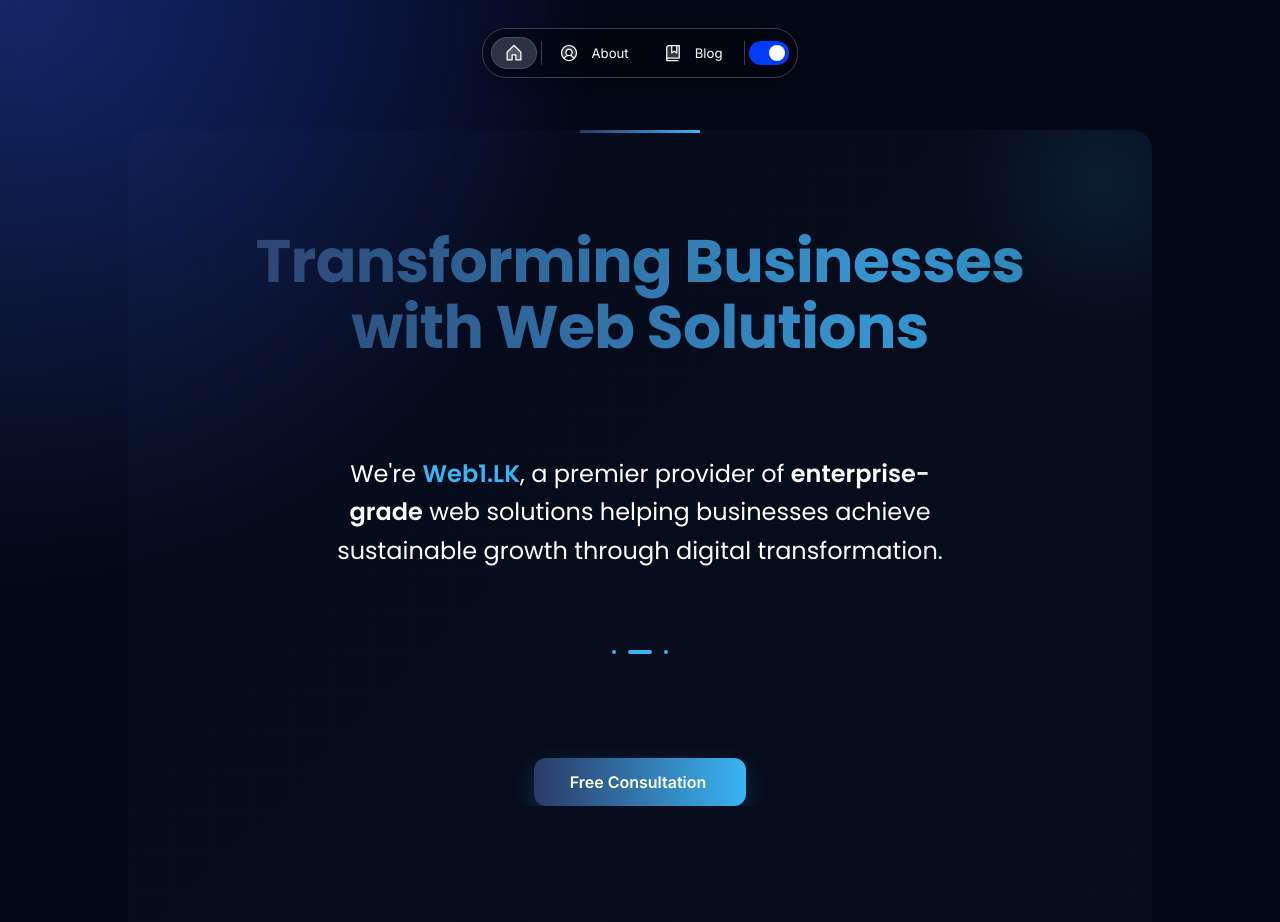
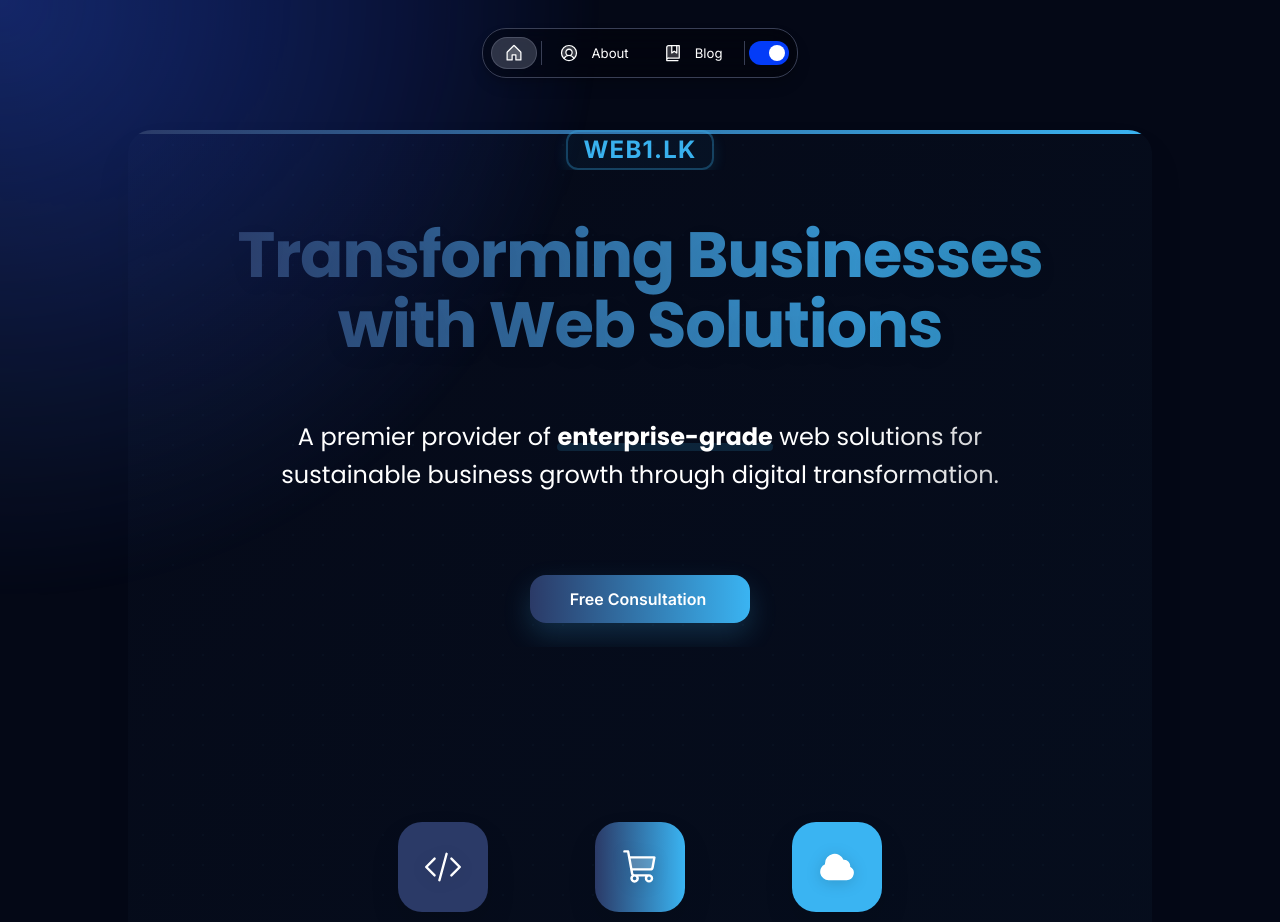
Before and after one commit to crimsonml/Web1.lk-Test, a Next.js app: page / in a window 1280 px wide. Shown: the top 922 px of the page. Built offline with nearby package versions, Linux system fonts and the light colour scheme.

Commit message:
Redesign Hero Section with modern styling, improved layout, and enhanced visual elements for better user experience

```diff
--- a/src/app/page.tsx
+++ b/src/app/page.tsx
@@ -73,95 +73,98 @@
           }),
         }}
       />
-      {/* Hero Section - Elegantly Redesigned */}
+      {/* Hero Section - Modern Professional Redesign */}
       <Flex
         fillWidth
         style={{
           position: "relative",
           overflow: "hidden",
-          marginTop: "var(--spacing-l)",
+          marginTop: "var(--spacing-xl)",
           marginBottom: "var(--spacing-xxl)",
-          borderRadius: "20px",
+          borderRadius: "24px",
+          border: "1px solid var(--color-neutral-weak)",
+          boxShadow: "0 20px 40px rgba(0,0,0,0.05)",
         }}
       >
-        {/* Background with subtle gradient and pattern */}
+        {/* Clean background with subtle pattern */}
         <div style={{
           position: "absolute",
           top: 0,
           left: 0,
           right: 0,
           bottom: 0,
-          background: "linear-gradient(135deg, #2B3A67 0%, #3AB4F2 200%)",
-          opacity: 0.05,
+          background: "linear-gradient(135deg, rgba(43, 58, 103, 0.03) 0%, rgba(58, 180, 242, 0.03) 100%)",
           zIndex: -2,
         }}></div>
 
-        {/* Subtle grid pattern overlay */}
+        {/* Refined dot pattern overlay */}
         <div style={{
           position: "absolute",
           top: 0,
           left: 0,
           right: 0,
           bottom: 0,
-          backgroundImage: `
-            linear-gradient(#2B3A67 1px, transparent 1px),
-            linear-gradient(90deg, #2B3A67 1px, transparent 1px)
-          `,
-          backgroundSize: '40px 40px',
+          backgroundImage: `radial-gradient(#3AB4F2 1px, transparent 1px)`,
+          backgroundSize: '30px 30px',
           opacity: 0.03,
           zIndex: -1,
         }}></div>
 
-        {/* Decorative circles */}
+        {/* Elegant border accent */}
         <div style={{
           position: "absolute",
-          top: "-100px",
-          right: "-100px",
-          width: "300px",
-          height: "300px",
-          borderRadius: "50%",
-          background: "radial-gradient(circle, rgba(58, 180, 242, 0.1) 0%, rgba(58, 180, 242, 0) 70%)",
-          zIndex: -1,
-        }}></div>
-        <div style={{
-          position: "absolute",
-          bottom: "-80px",
-          left: "10%",
-          width: "200px",
-          height: "200px",
-          borderRadius: "50%",
-          background: "radial-gradient(circle, rgba(43, 58, 103, 0.1) 0%, rgba(43, 58, 103, 0) 60%)",
-          zIndex: -1,
+          top: 0,
+          left: 0,
+          right: 0,
+          height: "4px",
+          background: "linear-gradient(90deg, #2B3A67, #3AB4F2)",
+          zIndex: 1,
         }}></div>
 
         <Flex
           direction="column"
           gap="xl"
           paddingY="xxl"
-          paddingX={{ base: "l", tablet: "xl" }}
+          paddingX={{ base: "xl", tablet: "xxl" }}
+          fillWidth
           style={{
             maxWidth: "1200px",
             margin: "0 auto",
+            position: "relative",
+            zIndex: 1,
           }}
         >
           <Flex
             direction="column"
-            gap="xl"
+            gap="l"
             style={{
-              maxWidth: "950px",
+              maxWidth: "900px",
               margin: "0 auto",
               textAlign: "center",
             }}
           >
-            {/* Decorative element */}
+            {/* Company name with special effect */}
             <RevealFx translateY="4">
-              <div style={{
-                height: "3px",
-                width: "120px",
-                margin: "0 auto",
-                background: "linear-gradient(90deg, #2B3A67, #3AB4F2)",
-                marginBottom: "var(--spacing-s)",
-              }}></div>
+              <Flex horizontal="center" vertical="center" gap="s">
+                <Text
+                  variant="label-strong-l"
+                  style={{
+                    fontSize: "clamp(1.25rem, 2vw, 1.5rem)",
+                    letterSpacing: "0.05em",
+                    color: "#3AB4F2",
+                    fontWeight: 800,
+                    textTransform: "uppercase",
+                    padding: "8px 16px",
+                    border: "2px solid rgba(58, 180, 242, 0.3)",
+                    borderRadius: "12px",
+                    background: "rgba(58, 180, 242, 0.05)",
+                    boxShadow: "0 4px 16px rgba(58, 180, 242, 0.15)",
+                    animation: "pulse 2s infinite alternate",
+                  }}
+                >
+                  Web1.LK
+                </Text>
+              </Flex>
             </RevealFx>
 
             {/* Main headline with enhanced typography */}
@@ -170,20 +173,22 @@
                 wrap="balance"
                 variant="display-strong-l"
                 style={{
-                  fontSize: "clamp(2.5rem, 6vw, 3.75rem)",
+                  fontSize: "clamp(2.75rem, 6vw, 4rem)",
                   lineHeight: 1.1,
-                  letterSpacing: "-0.01em",
+                  letterSpacing: "-0.02em",
                   background: "linear-gradient(90deg, #2B3A67, #3AB4F2)",
                   WebkitBackgroundClip: "text",
                   WebkitTextFillColor: "transparent",
-                  padding: "0.25em 0",
+                  padding: "0.15em 0",
+                  fontWeight: 800,
+                  textShadow: "0 8px 24px rgba(0,0,0,0.05)",
                 }}
               >
                 Transforming Businesses with Web Solutions
               </Heading>
             </RevealFx>
 
-            {/* Subheading with improved typography */}
+            {/* Refined subheading with clearer typography */}
             <RevealFx translateY="4" delay={0.2}>
               <Text
                 wrap="balance"
@@ -194,12 +199,13 @@
                   color: "var(--color-neutral-medium)",
                   maxWidth: "800px",
                   margin: "0 auto",
+                  paddingTop: "8px",
                 }}
               >
-                We're <span style={{ color: "#3AB4F2", fontWeight: 600 }}>Web1.LK</span>, a premier provider of{" "}
+                A premier provider of{" "}
                 <span style={{
                   position: "relative",
-                  fontWeight: 600,
+                  fontWeight: 700,
                   color: "var(--color-neutral-strong)"
                 }}>
                   enterprise-grade
@@ -208,35 +214,19 @@
                     left: 0,
                     right: 0,
                     bottom: "2px",
-                    height: "6px",
-                    background: "rgba(58, 180, 242, 0.2)",
+                    height: "8px",
+                    background: "rgba(58, 180, 242, 0.15)",
                     zIndex: -1,
-                    borderRadius: "3px",
+                    borderRadius: "4px",
                   }}></span>
                 </span>{" "}
-                web solutions helping businesses achieve sustainable growth through digital transformation.
+                web solutions for sustainable business growth through digital transformation.
               </Text>
             </RevealFx>
 
-            {/* Visual separation element */}
+            {/* Enhanced CTA button with cleaner styling */}
             <RevealFx translateY="4" delay={0.3}>
-              <Flex horizontal="center">
-                <div style={{
-                  display: "inline-flex",
-                  alignItems: "center",
-                  gap: "12px",
-                  margin: "var(--spacing-m) 0",
-                }}>
-                  <div style={{ height: "4px", width: "4px", borderRadius: "50%", background: "#3AB4F2" }}></div>
-                  <div style={{ height: "4px", width: "24px", borderRadius: "2px", background: "#3AB4F2" }}></div>
-                  <div style={{ height: "4px", width: "4px", borderRadius: "50%", background: "#3AB4F2" }}></div>
-                </div>
-              </Flex>
-            </RevealFx>
-
-            {/* CTA button - kept but visually enhanced */}
-            <RevealFx translateY="4" delay={0.4}>
-              <Flex horizontal="center" marginTop="m">
+              <Flex horizontal="center" marginTop="l" marginBottom="m">
                 <Button
                   id="consultation"
                   data-border="rounded"
@@ -247,13 +237,15 @@
                   style={{
                     background: "linear-gradient(90deg, #2B3A67, #3AB4F2)",
                     border: "none",
-                    padding: "14px 32px",
-                    borderRadius: "12px",
-                    boxShadow: "0 8px 24px rgba(58, 180, 242, 0.2)",
+                    padding: "16px 36px",
+                    borderRadius: "16px",
+                    boxShadow: "0 12px 28px rgba(58, 180, 242, 0.2)",
                     transition: "transform 0.3s ease, box-shadow 0.3s ease",
+                    fontSize: "1.1rem",
+                    fontWeight: 600,
                   }}
                   data-hover-transform="translateY(-2px)"
-                  data-hover-shadow="0 12px 28px rgba(58, 180, 242, 0.3)"
+                  data-hover-shadow="0 16px 32px rgba(58, 180, 242, 0.3)"
                 >
                   {home.cta.label}
                 </Button>
@@ -261,39 +253,58 @@
             </RevealFx>
           </Flex>
 
-          {/* Visual features - abstract shapes */}
-          <RevealFx translateY="4" delay={0.5}>
-            <Flex horizontal="center" marginTop="l">
+          {/* Service icons with proper spacing and positioning */}
+          <RevealFx translateY="4" delay={0.4}>
+            <Flex horizontal="center" marginTop="xl">
               <div style={{
                 display: "flex",
                 justifyContent: "center",
-                gap: "clamp(20px, 5vw, 80px)",
+                gap: "clamp(36px, 6vw, 80px)",
                 width: "100%",
                 maxWidth: "800px",
+                position: "relative",
+                padding: "0 20px 20px",
               }}>
                 {[
-                  { bg: "#2B3A67", icon: "code" },
-                  { bg: "linear-gradient(90deg, #2B3A67, #3AB4F2)", icon: "shoppingCart" },
-                  { bg: "#3AB4F2", icon: "cloud" },
+                  { bg: "#2B3A67", icon: "code", label: "Web Apps" },
+                  { bg: "linear-gradient(90deg, #2B3A67, #3AB4F2)", icon: "shoppingCart", label: "POS Systems" },
+                  { bg: "#3AB4F2", icon: "cloud", label: "SaaS Solutions" },
                 ].map((item, i) => (
-                  <div key={i} style={{
-                    width: "clamp(60px, 8vw, 90px)",
-                    height: "clamp(60px, 8vw, 90px)",
-                    borderRadius: "20px",
+                  <Flex key={i} direction="column" horizontal="center" gap="s">
+                    <div style={{
+                      width: "clamp(70px, 8vw, 90px)",
+                      height: "clamp(70px, 8vw, 90px)",
+                      borderRadius: "24px",
                       background: item.bg,
                       display: "flex",
                       alignItems: "center",
                       justifyContent: "center",
-                    boxShadow: "0 15px 30px rgba(0,0,0,0.08)",
-                    transform: `rotate(${(i-1) * 5}deg)`,
+                      boxShadow: "0 15px 30px rgba(0,0,0,0.1)",
+                      transform: "rotate(0deg)",
+                      transition: "transform 0.3s ease, box-shadow 0.3s ease",
+                      position: "relative",
+                      margin: "15px",
                     }}>
                       <Icon
                         name={item.icon}
                         size="l"
                         onBackground="surface-strong"
-                      style={{ filter: "drop-shadow(0 2px 4px rgba(0,0,0,0.1))" }}
+                        style={{
+                          filter: "drop-shadow(0 2px 6px rgba(0,0,0,0.15))",
+                          transform: "scale(1.2)",
+                        }}
                       />
                     </div>
+                    <Text
+                      variant="label-strong-s"
+                      onBackground="neutral-medium"
+                      style={{
+                        opacity: 0.8,
+                      }}
+                    >
+                      {item.label}
+                    </Text>
+                  </Flex>
                 ))}
               </div>
             </Flex>
```
Lines whose indentation alone changed are shown as unchanged.
